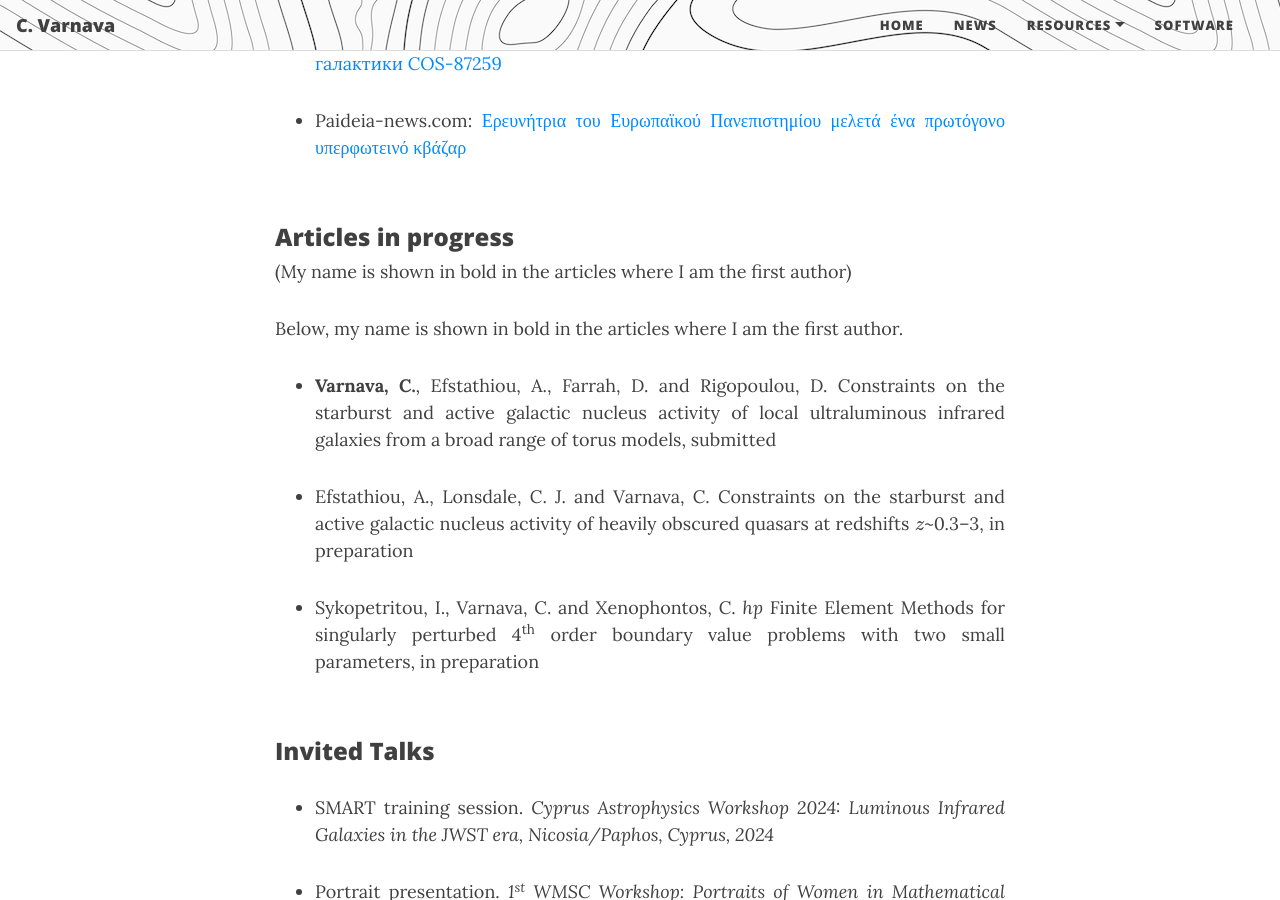
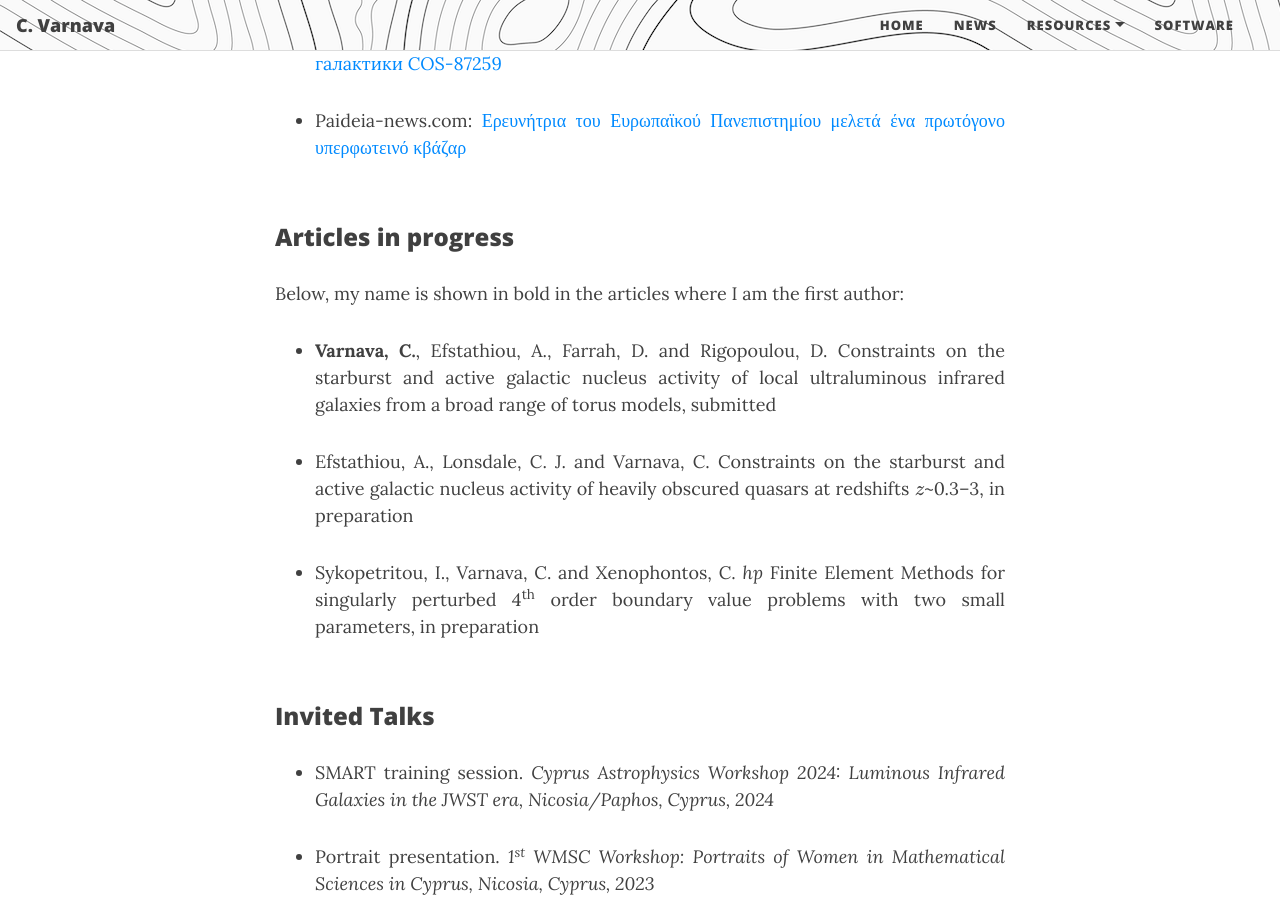
Before and after one commit to ch-var/ch-var.github.io, a Jekyll site: the page built from cv.html, in a window 1280 px wide and 900 px high, scrolled down 3892 px. Built offline with Jekyll 4.4.1, drawn with Linux system fonts in a browser that asks for light colours; formulas are drawn with MathJax 3; some of the changed text lies outside the part shown.

Commit message:
Update cv.html

```diff
--- a/cv.html
+++ b/cv.html
@@ -92,7 +92,7 @@ Founding member of Women in Mathematical Sciences in Cyprus (WMSC)
 </p>
 <br>
 <h3>Publications</h3>
-<p>Below, my name is shown in bold in the articles where I am the first author.</p>
+<p>Below, my name is shown in bold in the articles where I am the first author:</p>
 <p>
 <ul>
 <li align='justify'><b>Varnava, C.</b>, Efstathiou, A. and Farrah, D., 2024. <a href="https://doi.org/10.1093/mnras/stae2221">Exploring the properties of the obscured quasar COS-87259 at \(z\)=6.853</a>. <i>Monthly Notices of the Royal Astronomical Society</i>, 534(3), pp. 2585–2591</li>
@@ -116,8 +116,8 @@ Founding member of Women in Mathematical Sciences in Cyprus (WMSC)
 <li align='justify'>Paideia-news.com: <a href="https://paideia-news.com/panepistimio-frederick/2024/11/11/ereynitria-toy-eyropaikoy-panepistimioy-meleta-ena-protogono-yperfoteino-kbazar">Ερευνήτρια του Ευρωπαϊκού Πανεπιστημίου μελετά ένα πρωτόγονο υπερφωτεινό κβάζαρ</a></li>
 </ul>
 <br>
-<h3>Articles in progress</h3> (My name is shown in bold in the articles where I am the first author)
-<p>Below, my name is shown in bold in the articles where I am the first author.</p>
+<h3>Articles in progress</h3>
+<p>Below, my name is shown in bold in the articles where I am the first author:</p>
 <ul>
 <li align='justify'><b>Varnava, C.</b>, Efstathiou, A., Farrah, D. and Rigopoulou, D. Constraints on the starburst and active galactic nucleus activity of local ultraluminous infrared galaxies from a broad range of torus models, submitted</li>
 <p>
```
